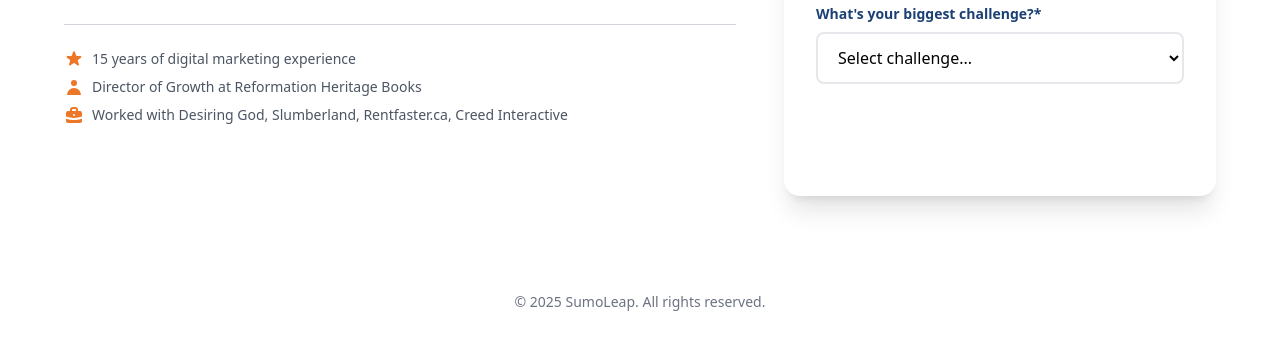
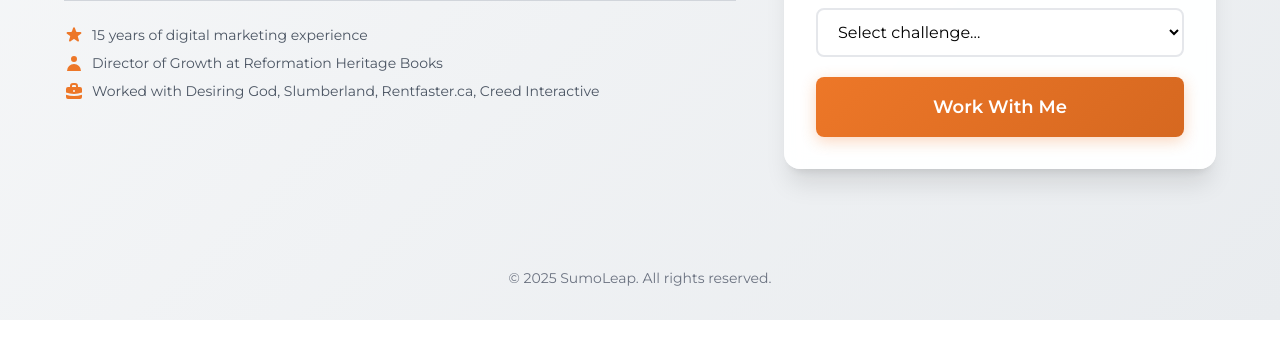
Before and after one commit to sumoleap/sumoleap, a plain HTML site: page index.html in a window 1280 px wide. Shown: the part 564-908 px from the top of the page. After the commit the page ends 884 px from the top, so only its background shows below. Drawn offline with nearby package versions, Linux system fonts and the light colour scheme.

Commit message:
Update index.html
fixed error in code

```diff
--- a/index.html
+++ b/index.html
@@ -9,7 +9,7 @@
     <link rel="preconnect" href="https://fonts.googleapis.com">
     <link rel="preconnect" href="https://fonts.gstatic.com" crossorigin>
     <link href="https://fonts.googleapis.com/css2?family=Montserrat:wght@400;500;600;700;800&display=swap" rel="stylesheet">
-    <link rel="stylesheet" href="<link rel="stylesheet" href="/styles.css">">
+    <link rel="stylesheet" href="/styles.css">
 </head>
 <body class="antialiased">
 
```
